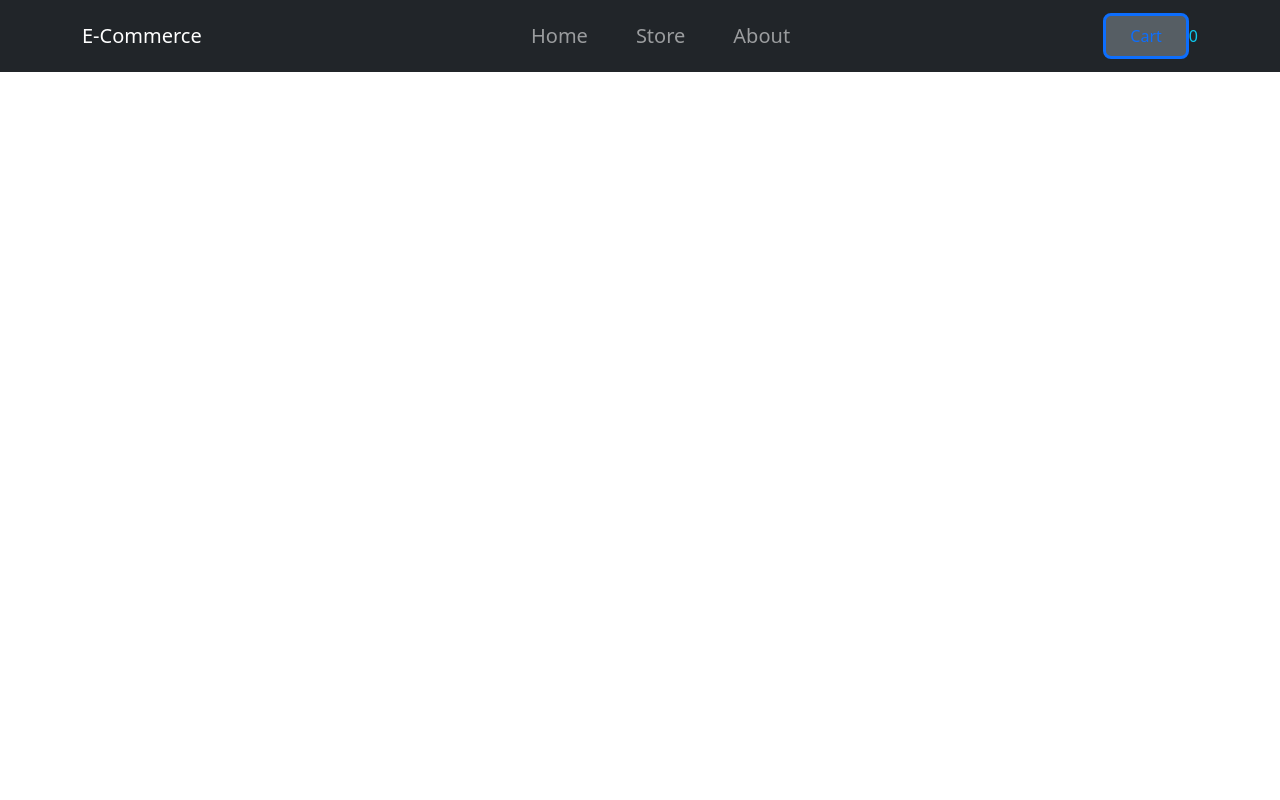
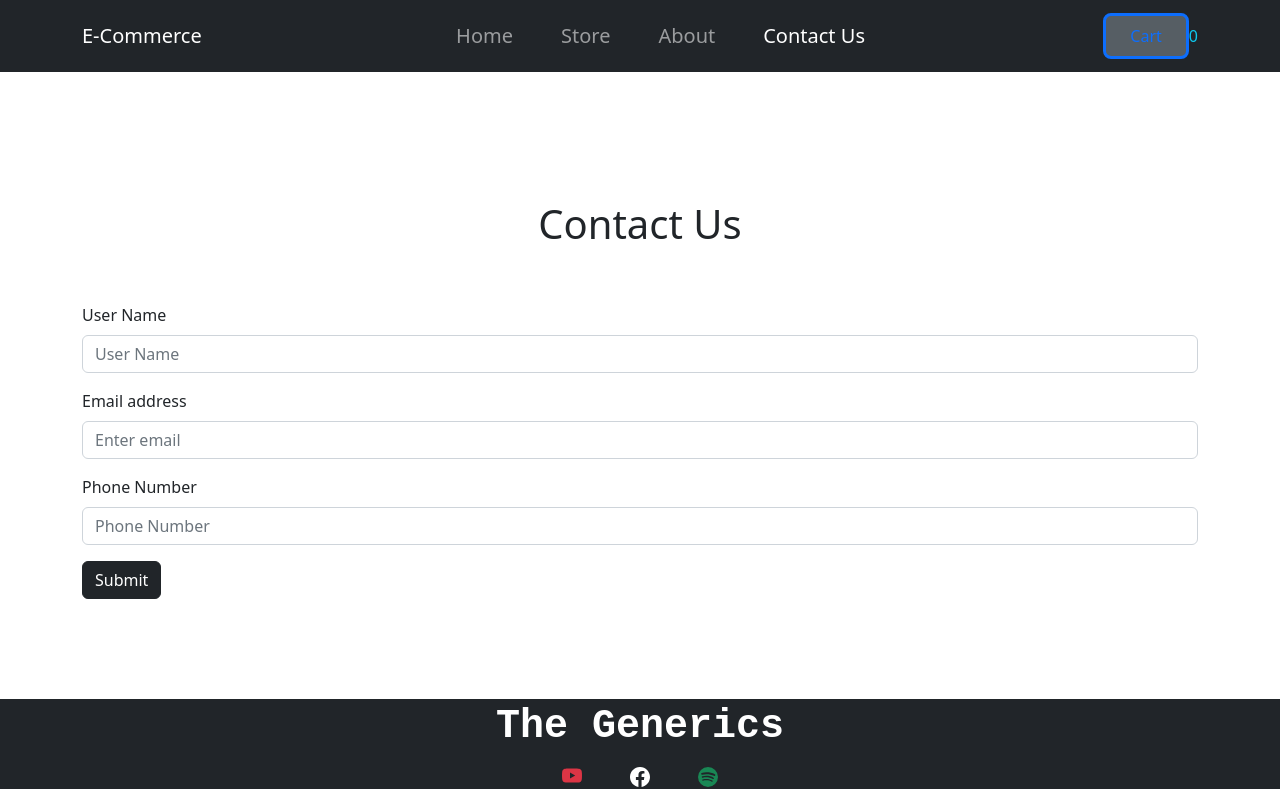
Before and after one commit to Nizamph/ecommerce-app, a React (Create React App) app: page /ContactUs in a window 1280 px wide. Built offline with nearby package versions, Linux system fonts and the light colour scheme.

Commit message:
contactUs page and its functionalites added

```diff
--- a/src/App.js
+++ b/src/App.js
@@ -6,6 +6,7 @@ import {useState} from 'react'
 import About from "./pages/About";
 import { Route } from 'react-router-dom'
 import Store from "./pages/Store";
+import ContactUs from "./pages/ContactUs";
 
 function App() {
   const productsArr = [
@@ -73,6 +74,18 @@ function App() {
     const hideCartHandler = () => {
       setShowCart(false)
     }
+
+    const contactList = async (contactData) => {
+       const response = await fetch('https://ecommerce-app-90fa8-default-rtdb.firebaseio.com/contactinfo.json',{
+        method:"POST",
+        body:JSON.stringify(contactData),
+        headers:{
+          'Content-Type':'application/json'
+        }
+       })
+       const data = await response.json()
+       console.log(data)
+    }
   return (
     <div>
 
@@ -87,6 +100,9 @@ function App() {
      <Route path="/Home">
       <Home/>
      </Route>
+     <Route path="/ContactUs">
+      <ContactUs onContactList={contactList}/>
+     </Route>
     {cartIsShown && <Cart onhideCart={hideCartHandler} products={productsArr}/>}
     </CartProvider>
     </div>
--- a/src/components/Navbar.js
+++ b/src/components/Navbar.js
@@ -23,11 +23,11 @@ function Navigation(props) {
             <NavLink to="/Home" className="nav-item nav-link px-4 " >Home</NavLink>
             <NavLink to="/Store" className="nav-item nav-link px-4" >Store</NavLink>
             <NavLink to="/About" className="nav-item nav-link px-4" style={{ColorChange:"white"}} >About</NavLink>
+            <NavLink to="/ContactUs" className="nav-item nav-link px-4" > Contact Us</NavLink>
 
           </Nav>
           <button onClick={props.onShowCart} className="btn btn-secondary btn-lg active navbar-nav nav-link px-4 border-primary border border-3 text-primary"  >Cart</button>
           <span className='text-info'>{quantity}</span>
-          {console.log('this is quantity',quantity)}
         </Navbar.Collapse>
 
       </Container>
--- /dev/null
+++ b/src/pages/ContactUs.css
@@ -0,0 +1,26 @@
+.form-contact {
+margin-top: 200px;
+margin-bottom: 100px;
+}
+
+.label-contact {
+  display:flex;
+  margin-left: 320px;
+  margin-top: 10px;
+  margin-bottom: 10px;
+}
+
+.input-contact {
+
+  border-radius: 10px;
+  border: none;
+}
+
+.contact-heading {
+  margin-top: 100px;
+  text-align: center;
+}
+
+.contact-heading {
+  margin-bottom: 55px;
+}
--- /dev/null
+++ b/src/pages/ContactUs.jsx
@@ -0,0 +1,87 @@
+import React from 'react'
+import { useRef } from 'react'
+import { Form, Container,Button } from 'react-bootstrap'
+import './ContactUs.css'
+import { BsYoutube,BsFacebook,BsSpotify } from 'react-icons/bs'
+const ContactUs = (props) => {
+
+  let emailInputRef = useRef()
+  let userNameInputRef = useRef()
+  let phoneInputRef = useRef()
+
+  const contactListHandler = (event) => {
+    event.preventDefault()
+    const enteredUserName = userNameInputRef.current.value;
+    const enteredEmail = emailInputRef.current.value;
+    const enteredPhone = phoneInputRef.current.value;
+
+    const enteredContactList = {
+      enteredUserName,
+      enteredEmail,
+      enteredPhone
+    }
+   props.onContactList(enteredContactList)
+
+   userNameInputRef.current.value=''
+   emailInputRef.current.value=''
+   phoneInputRef.current.value=''
+  }
+
+
+  return (
+    <React.Fragment>
+    <Container className='container-contact'>
+  <form className='form-contact' onSubmit={contactListHandler}>
+  <h1 className='contact-heading'>Contact Us</h1>
+  <Form.Group className="mb-3" controlId="formUserName">
+        <Form.Label>User Name</Form.Label>
+        <Form.Control type="text" placeholder="User Name" ref={userNameInputRef} />
+      </Form.Group>
+      <Form.Group className="mb-3" controlId="formBasicEmail">
+        <Form.Label>Email address</Form.Label>
+        <Form.Control type="email" placeholder="Enter email"  ref={emailInputRef}/>
+      </Form.Group>
+       <Form.Group className="mb-3" controlId="formBasicPassword">
+        <Form.Label>Phone Number</Form.Label>
+        <Form.Control type="tel" placeholder="Phone Number" ref={phoneInputRef}/>
+      </Form.Group>
+      <Button variant="dark" type="submit">
+        Submit
+      </Button>
+</form>
+      </Container>
+
+               <footer className="bg-dark  pt-1 mt-5" >
+
+   <div className="text-center ">
+
+
+         <h1 className="text-white" style={{fontFamily:"monospace"}} ><strong>The Generics</strong></h1>
+
+
+
+
+       <div className="me-5">
+       <a href="https://www.youtube.com/" style={{fontSize:"20px"}} >
+        <BsYoutube className="text-danger ms-5 fa-4x" />
+        </a>
+
+
+        <a href="https://www.facebook.com/">
+        <BsFacebook className="text-white ms-5" style={{fontSize:"20px"}}/>
+        </a>
+
+
+        <a href="https://www.spotify.com/">
+        <BsSpotify className="text-success ms-5" style={{fontSize:"20px"}}/>
+        </a>
+       </div>
+
+   </div>
+
+  </footer>
+  </React.Fragment>
+  )
+}
+
+export default ContactUs
```
